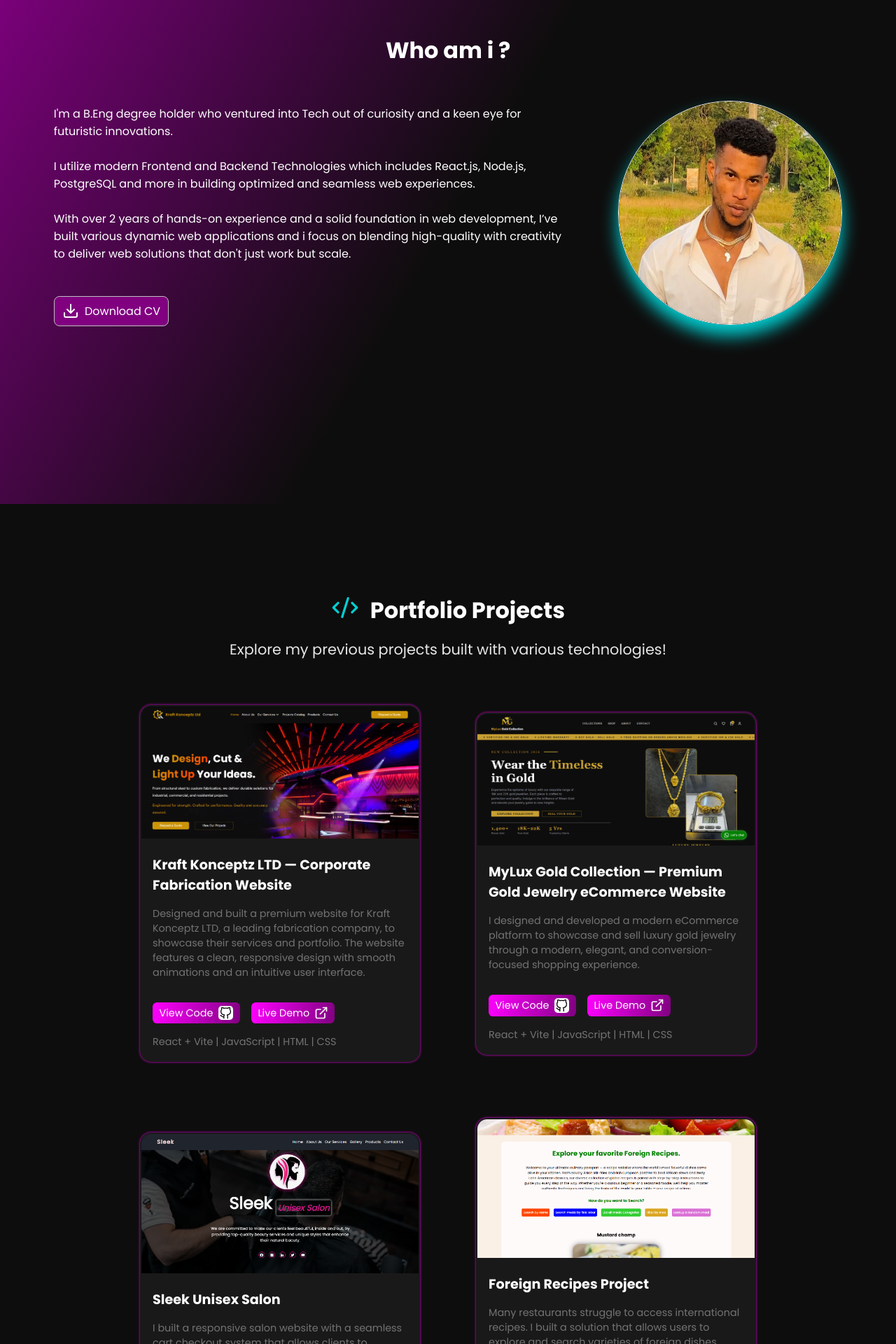
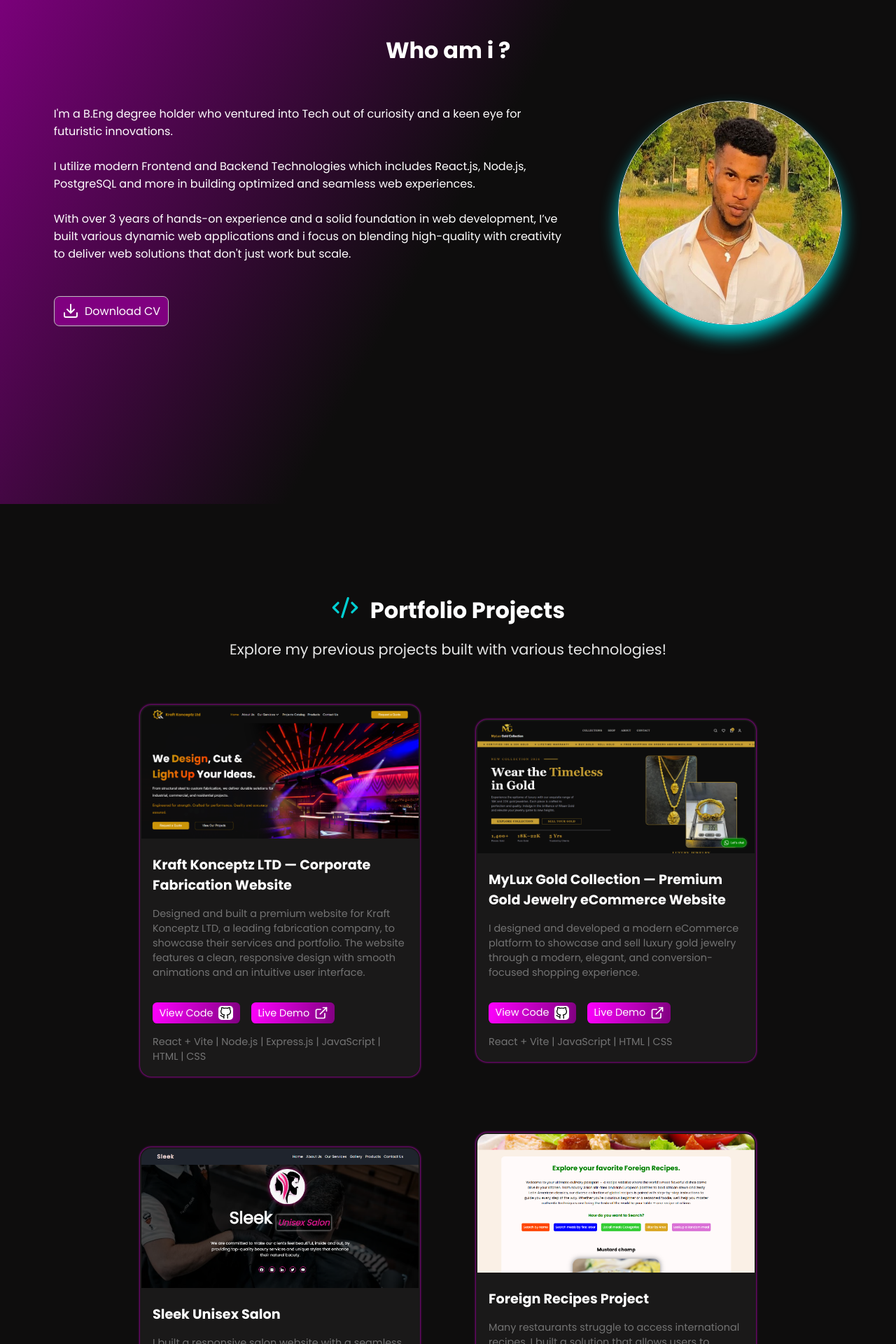
Before and after one commit to Dopetwist/Portfolio-site, a React (Vite) app: page / in a window 1280 px wide. Shown: the part 880-2800 px from the top of the page at 70% size. Built offline with nearby package versions, Linux system fonts and the light colour scheme.

Commit message:
fix minor issues

```diff
--- a/src/components/About.jsx
+++ b/src/components/About.jsx
@@ -11,7 +11,7 @@ function About() {
                         <p>
                             I'm a B.Eng degree holder who ventured into Tech out of curiosity and a keen eye for futuristic innovations. <br /><br />
                             I utilize modern Frontend and Backend Technologies which includes React.js, Node.js, PostgreSQL and more in building optimized and seamless web experiences. <br /><br />
-                            With over 2 years of hands-on experience and a solid foundation in web development, I’ve built various dynamic web applications
+                            With over 3 years of hands-on experience and a solid foundation in web development, I’ve built various dynamic web applications
                             and i focus on blending high-quality with creativity to deliver web solutions that don't just work but scale. <br />
                         </p>
                     </div>
--- a/src/index.css
+++ b/src/index.css
@@ -592,7 +592,7 @@ p.tech {
 }
 
 .form label {
-    color: #fff;
+    color: var(--second-color);
     margin-bottom: 0.3rem;
 }
 
--- a/src/index.js
+++ b/src/index.js
@@ -6,7 +6,7 @@ const projects = [
         description: "Designed and built a premium website for Kraft Konceptz LTD, a leading fabrication company, to showcase their services and portfolio. The website features a clean, responsive design with smooth animations and an intuitive user interface.",
         img: "/images/projects/kraft-konceptz.png",
         github: "https://github.com/Dopetwist/KKZ-site.git",
-        tech: [ "React + Vite | ", "JavaScript | ", "HTML | ", "CSS" ],
+        tech: [ "React + Vite | ", "Node.js | ", "Express.js | ", "JavaScript | ", "HTML | ", "CSS" ],
         live: "https://kkz-company.vercel.app"
     },
     {
```
